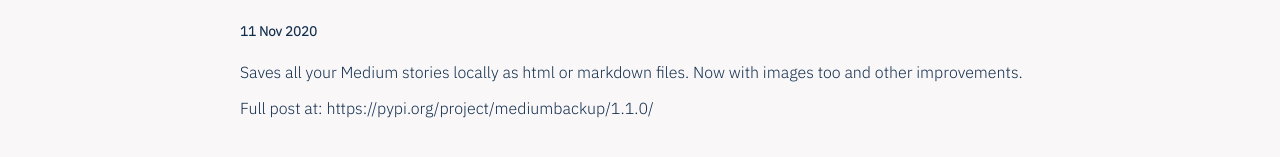
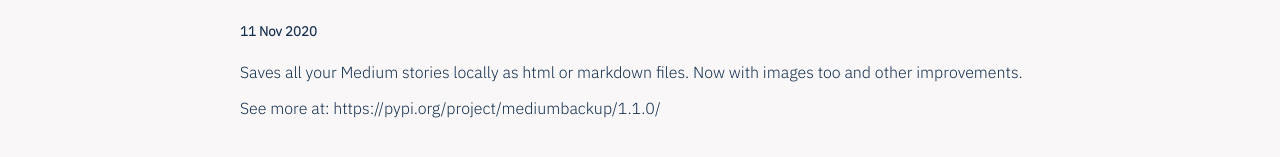
Before and after one commit to lucafrance/lucafrance.github.io, a Jekyll site: the page built from _posts/2020-11-11-mediumbackup-v1.1.0.md, in a window 1280 px wide. Shown: the part 202-359 px from the top of the page. Built offline with Jekyll 4.4.1, drawn with Linux system fonts in a browser that asks for light colours; our own code applies the rules of GitHub Pages for plain Markdown files.

Commit message:
Link to external post only if available.

```diff
--- a/_layouts/post.html
+++ b/_layouts/post.html
@@ -1,9 +1,11 @@
 ---
 layout: default
 ---
-<h2><a href="{{ page.source }}" target="_blank">{{ page.title }}</a></h2>
+<h2>{{ page.title }}</h2>
 <h5>{{ page.date | date_to_string }}</h5>
 
 {{ content }}
 
-<p> Full post at: <a href="{{ page.source }}" target="_blank"> {{ page.source }}</a></p>
+{% if page.source %}
+<p> See more at: <a href="{{ page.source }}" target="_blank"> {{ page.source }}</a></p>
+{% endif %}
```
